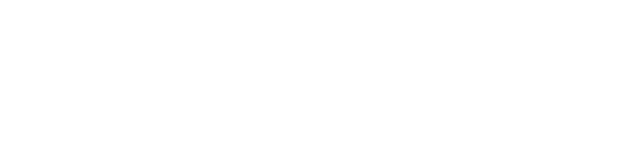
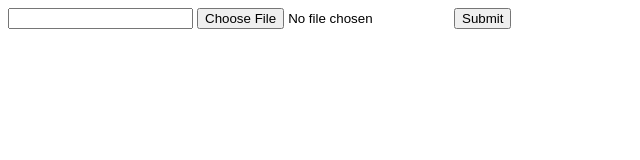
Before and after one commit to zenapark/htmlpractice-, a plain HTML site: page form_file.html in a window 1280 px wide. Shown: the whole page, without its empty margins (0-640 px from the left). Drawn offline with Linux system fonts and the light colour scheme.

Commit message:
file 업로드/font,meta

```diff
--- a/form_file.html
+++ b/form_file.html
@@ -2,11 +2,13 @@
 <html lang="en">
 <head>
   <meta charset="UTF-8">
-  <meta name="viewport" content="width=device-width, initial-scale=1.0">
-  <meta http-equiv="X-UA-Compatible" content="ie=edge">
-  <title>Document</title>
 </head>
 <body>
+  <form action="http://localhost/upload.php" method="post" enctype="multipart/form-data">
+    <input type="text" name="id">
+    <input type="file" name="profile">
+    <input type="submit">
+  </form>
 
 </body>
 </html>
```
